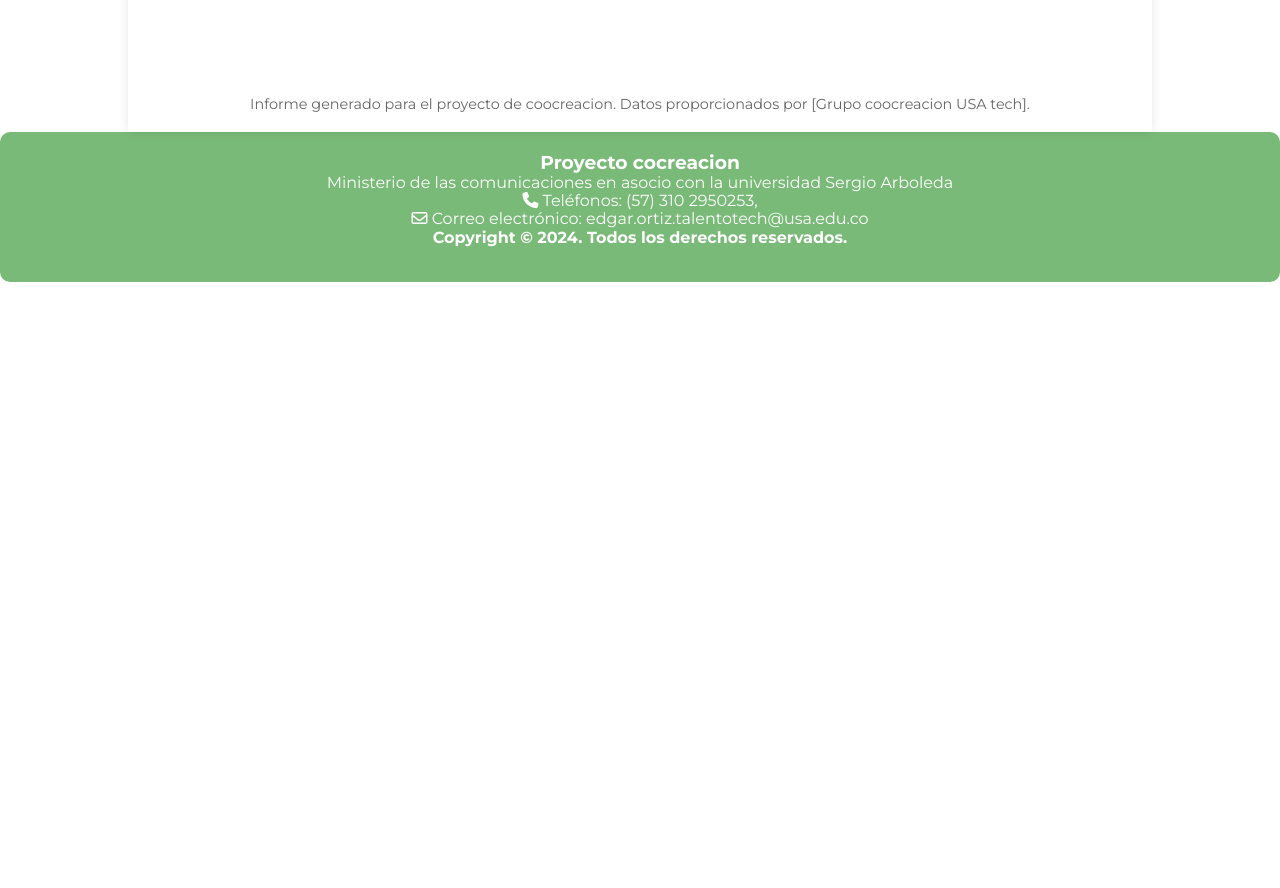
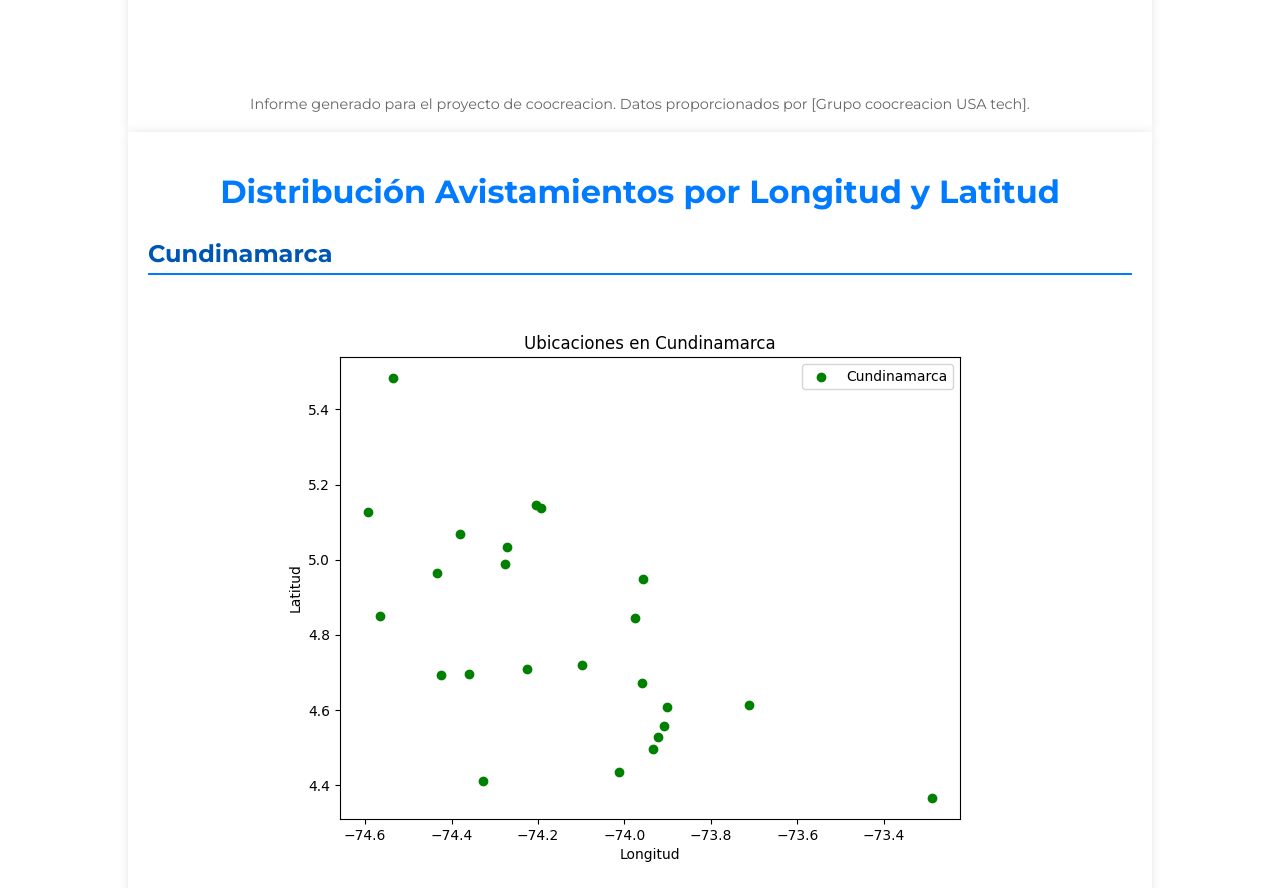
Before and after one commit to JorgePaez30/Biodiversidad-Mintic, a plain HTML site: page mapacundi.html in a window 1280 px wide. Shown: the part 1260-2148 px from the top of the page. Before the commit the page ends 1542 px from the top, so only its background shows below. Drawn offline with Linux system fonts and the light colour scheme.

Commit message:
Update mapacundi.html

```diff
--- a/mapacundi.html
+++ b/mapacundi.html
@@ -37,6 +37,15 @@
             <h1 class="h1">Distribución de Especies por Tipo</h1>
             <h2 class="h2">Cundinamarca</h2>
             <img src="distribucion_especies_cundinamarca.png" alt="Distribución de especies en Cundinamarca" class="img">
+
+            <div class="footer">
+                <p>Informe generado para el proyecto de coocreacion. Datos proporcionados por [Grupo coocreacion USA tech].</p>
+            </div>
+        </div>
+        <div class="graficos">
+            <h1 class="h1">Distribución Avistamientos por Longitud y Latitud </h1>
+            <h2 class="h2">Cundinamarca</h2>
+            <img src="coordenadas de avistamientos_cundi.png" alt="coordenadas de avistamientos en Cundinamarca" class="img">
 
             <div class="footer">
                 <p>Informe generado para el proyecto de coocreacion. Datos proporcionados por [Grupo coocreacion USA tech].</p>
```
